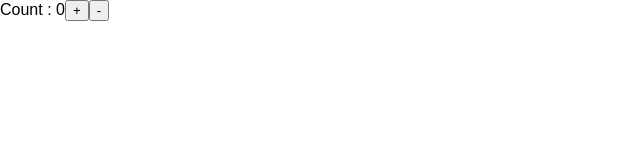
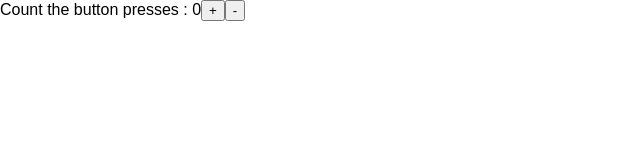
Before and after one commit to vidyasurendran/simply-react, a React app: page / in a window 1280 px wide. Shown: the whole page, without its empty margins (0-640 px from the left). Built offline with nearby package versions, Linux system fonts and the light colour scheme.

Commit message:
Sample commit

```diff
--- a/public/index.html
+++ b/public/index.html
@@ -19,7 +19,7 @@
       work correctly both with client-side routing and a non-root public URL.
       Learn how to configure a non-root public URL by running `npm run build`.
     -->
-    <title>React App</title>
+    <title>Simple React Application</title>
   </head>
   <body>
     <noscript>
--- a/src/index.js
+++ b/src/index.js
@@ -22,7 +22,7 @@ class App extends React.Component {
     render() {
         return(
         <div>
-            Count : {store.getState()}
+            Count the button presses : {store.getState()}
             <button onClick={() => store.dispatch({ type: 'INCREMENT' })}>+</button>
             <button onClick={() => store.dispatch({ type: 'DECREMENT' })}>-</button>
         </div>)
```
